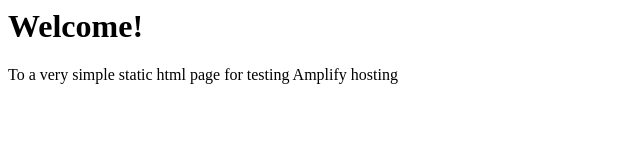
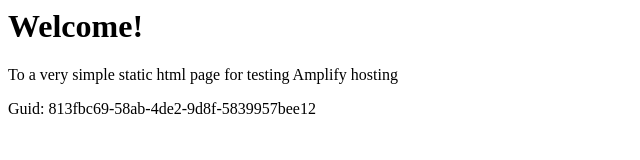
Before and after one commit to aws-aemilia-lhr/Github-PR-Commit-Integration-Test-DoNotTouch-GithubWebhookPreviewCanaryTest-v1-prod-eu-west-2, a website: page src/index.html in a window 1280 px wide. Shown: the whole page, without its empty margins (0-640 px from the left). Drawn offline with Linux system fonts and the light colour scheme.

Commit message:
commit from integ tests

```diff
--- a/src/index.html
+++ b/src/index.html
@@ -1,3 +1,5 @@
+
+
 <html lang="en">
 
 <head>
@@ -10,6 +12,6 @@
 <body>
     <h1>Welcome!</h1>
     <p>To a very simple static html page for testing Amplify hosting</p>
-</body>
+    <p>Guid: 813fbc69-58ab-4de2-9d8f-5839957bee12</p></body>
 
 </html>
```
